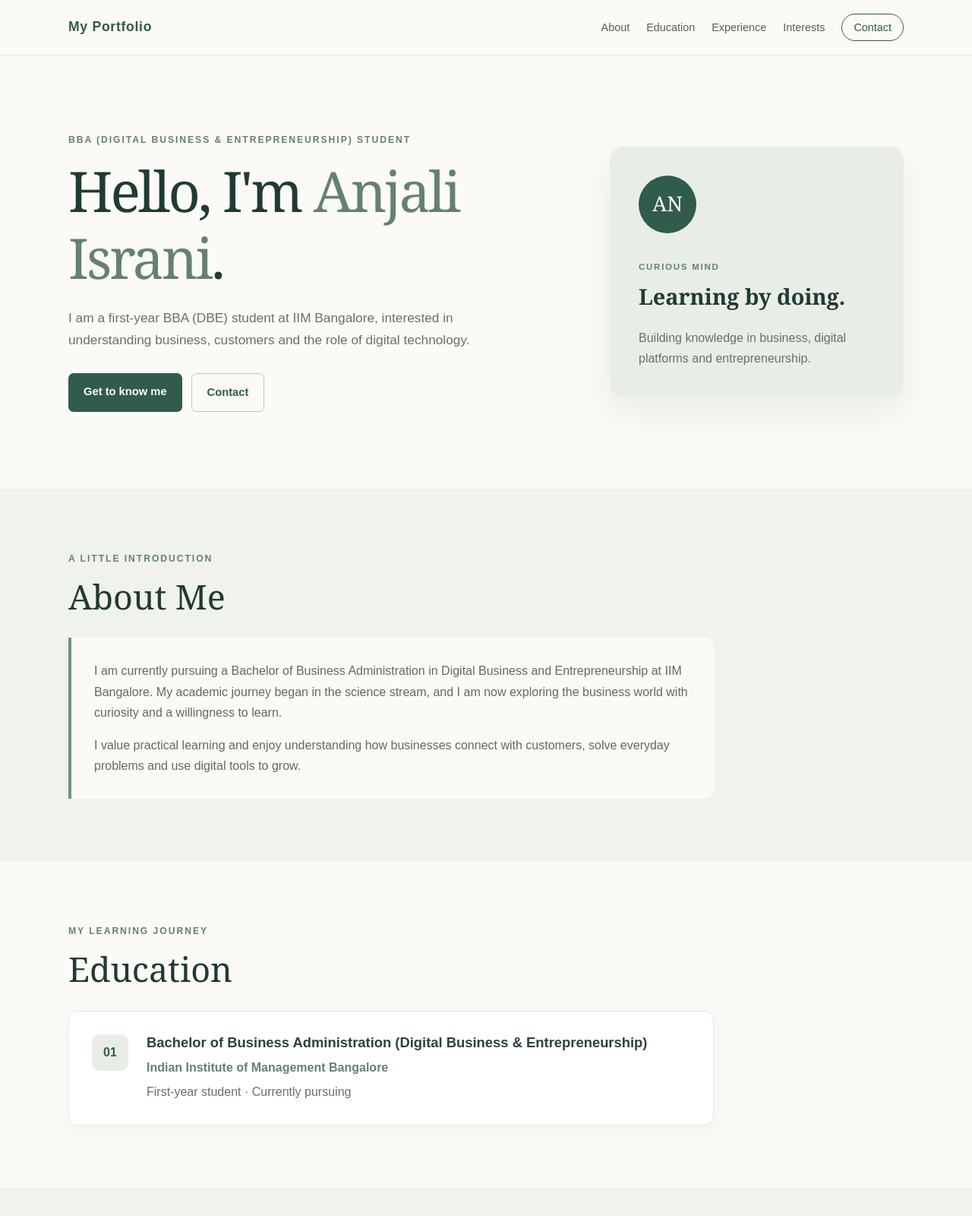
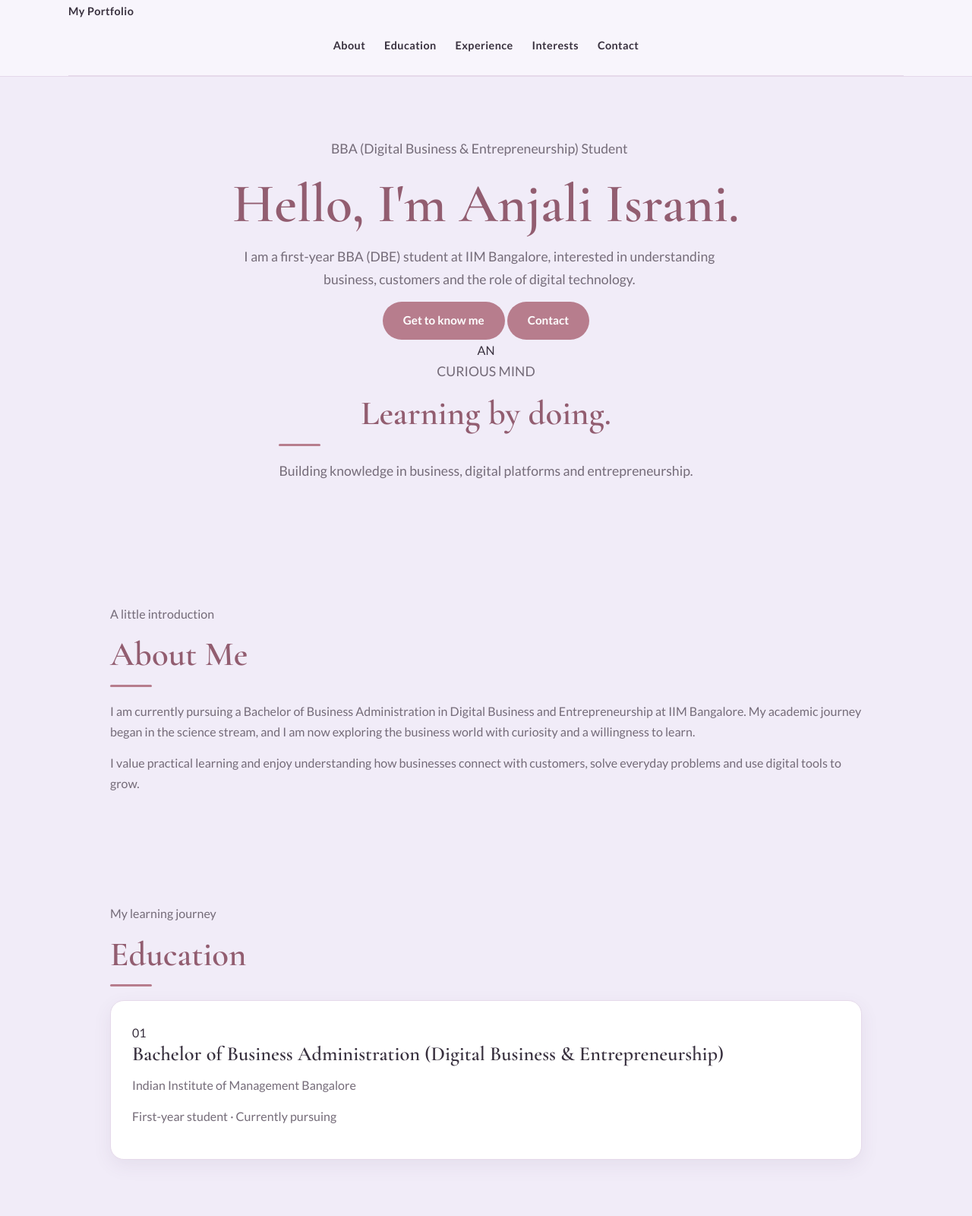
Before and after one commit to anjaliisrani789-ship-it/Resume-website-, a plain HTML site: page index.html in a window 1280 px wide. Shown: the top 1600 px of the page at 76% size. Drawn offline with nearby package versions, Linux system fonts and the light colour scheme.

Commit message:
Update style.css

```diff
--- a/style.css
+++ b/style.css
@@ -1,419 +1,363 @@
-/* Personal Resume Website - CSS stylesheet */
+@import url('https://fonts.googleapis.com/css2?family=Cormorant+Garamond:wght@400;500;600;700&family=Lato:wght@300;400;500;600;700&display=swap');
 
-/* 1. Element selectors: set the basic look of the whole page */
-* {
-  box-sizing: border-box;
+/* =========================
+   1. COLOUR PALETTE
+========================= */
+
+:root {
+    --background: #F1ECF8;
+    --background-light: #F8F5FC;
+    --dusty-rose: #B77D8D;
+    --rose-dark: #925D70;
+    --rose-light: #E8D0D9;
+    --text-dark: #39313F;
+    --text-light: #746B78;
+    --white: #FFFFFF;
+    --border: #E5D9EA;
+    --shadow: 0 8px 25px rgba(90, 65, 100, 0.08);
 }
 
-html {
-  scroll-behavior: smooth;
+/* =========================
+   2. GENERAL STYLING
+========================= */
+
+* {
+    margin: 0;
+    padding: 0;
+    box-sizing: border-box;
+    scroll-behavior: smooth;
 }
 
 body {
-  margin: 0;
-  font-family: Arial, Helvetica, sans-serif;
-  color: #24312d;
-  background: #fbfaf6;
-  line-height: 1.7;
+    font-family: 'Lato', sans-serif;
+    background-color: var(--background);
+    color: var(--text-dark);
+    line-height: 1.7;
+    font-size: 16px;
+}
+
+img {
+    max-width: 100%;
+    height: auto;
 }
 
 a {
-  color: inherit;
-  text-decoration: none;
+    color: var(--rose-dark);
+    text-decoration: none;
+    transition: 0.3s ease;
+}
+
+a:hover {
+    color: var(--dusty-rose);
+}
+
+/* =========================
+   3. HEADINGS & TYPOGRAPHY
+========================= */
+
+h1, h2, h3, h4 {
+    font-family: 'Cormorant Garamond', serif;
+    color: var(--text-dark);
+    line-height: 1.2;
+}
+
+h1 {
+    font-size: clamp(2.8rem, 7vw, 4.5rem);
+    font-weight: 600;
+}
+
+h2 {
+    font-size: clamp(2rem, 5vw, 2.8rem);
+    font-weight: 600;
+    margin-bottom: 18px;
+}
+
+h3 {
+    font-size: 1.65rem;
+    font-weight: 600;
+    margin-bottom: 10px;
 }
 
 p {
-  margin-top: 0;
+    color: var(--text-light);
+    margin-bottom: 14px;
 }
 
-/* 2. Class selectors: reusable layout and design styles */
-.container {
-  width: min(1100px, 90%);
-  margin: 0 auto;
+/* =========================
+   4. NAVIGATION BAR
+========================= */
+
+nav,
+.navbar,
+header {
+    position: sticky;
+    top: 0;
+    z-index: 100;
+    background: rgba(248, 245, 252, 0.96);
+    backdrop-filter: blur(12px);
+    border-bottom: 1px solid var(--border);
 }
 
-.site-header {
-  position: sticky; /* Positioning property */
-  top: 0;
-  z-index: 10;
-  background: rgba(251, 250, 246, 0.96);
-  border-bottom: 1px solid #e7e8df;
+nav ul,
+.nav-links {
+    display: flex;
+    align-items: center;
+    justify-content: center;
+    flex-wrap: wrap;
+    gap: 25px;
+    list-style: none;
+    padding: 18px 15px;
 }
 
-.navbar {
-  min-height: 72px;
-  display: flex; /* Display property */
-  align-items: center;
-  justify-content: space-between;
-  gap: 24px;
+nav a,
+.nav-links a {
+    font-family: 'Lato', sans-serif;
+    font-size: 0.9rem;
+    font-weight: 600;
+    color: var(--text-dark);
+    letter-spacing: 0.4px;
 }
 
-.brand {
-  font-size: 1.1rem;
-  font-weight: 800;
-  letter-spacing: 0.04em;
-  color: #315b4b;
+nav a:hover,
+.nav-links a:hover {
+    color: var(--dusty-rose);
 }
 
-.nav-links {
-  display: flex;
-  align-items: center;
-  gap: 22px;
-  list-style: none;
-  padding: 0;
-  margin: 0;
-  font-size: 0.9rem;
+/* =========================
+   5. MAIN CONTENT
+========================= */
+
+main {
+    width: min(1100px, 90%);
+    margin: auto;
 }
 
-.nav-links a {
-  color: #53615b;
-  transition: color 0.2s ease;
+section,
+.section {
+    padding: 75px 0;
+    scroll-margin-top: 80px;
 }
 
-.nav-links a:hover {
-  color: #287456;
+.container {
+    width: min(1100px, 90%);
+    margin: auto;
 }
 
-.nav-links .nav-contact {
-  padding: 9px 15px;
-  border: 1px solid #315b4b;
-  border-radius: 999px;
-  color: #315b4b;
+/* =========================
+   6. HOME / HERO SECTION
+========================= */
+
+.hero {
+    min-height: 65vh;
+    display: flex;
+    flex-direction: column;
+    align-items: center;
+    justify-content: center;
+    text-align: center;
+    padding: 80px 20px;
 }
 
-.hero {
-  display: grid;
-  grid-template-columns: 1.35fr 0.8fr;
-  align-items: center;
-  gap: 60px;
-  min-height: 570px;
-  padding-top: 70px;
-  padding-bottom: 70px;
+.hero h1 {
+    color: var(--rose-dark);
+    margin-bottom: 12px;
 }
 
-.eyebrow {
-  color: #64816f;
-  font-size: 0.76rem;
-  font-weight: 800;
-  letter-spacing: 0.16em;
-  text-transform: uppercase;
-  margin-bottom: 12px;
+.hero p {
+    max-width: 650px;
+    font-size: 1.1rem;
 }
 
-h1, h2, h3 {
-  line-height: 1.2;
-  margin-top: 0;
+/* =========================
+   7. CARDS
+========================= */
+
+.card,
+.education-card,
+.experience-card,
+.project-card,
+.feature-card {
+    background: var(--white);
+    padding: 28px;
+    border: 1px solid var(--border);
+    border-radius: 18px;
+    box-shadow: var(--shadow);
+    transition: transform 0.3s ease, box-shadow 0.3s ease;
 }
 
-h1 {
-  max-width: 680px;
-  margin-bottom: 20px;
-  color: #203b31;
-  font-family: Georgia, 'Times New Roman', serif;
-  font-size: clamp(2.6rem, 6vw, 4.6rem);
-  font-weight: 500;
-  letter-spacing: -0.04em;
+.card:hover,
+.education-card:hover,
+.experience-card:hover,
+.project-card:hover,
+.feature-card:hover {
+    transform: translateY(-5px);
+    box-shadow: 0 12px 30px rgba(90, 65, 100, 0.13);
 }
 
-.accent {
-  color: #64816f;
+.cards,
+.card-container,
+.grid {
+    display: grid;
+    grid-template-columns: repeat(auto-fit, minmax(230px, 1fr));
+    gap: 24px;
 }
 
-.hero-intro {
-  max-width: 610px;
-  color: #65716b;
-  font-size: 1.08rem;
+/* =========================
+   8. ABOUT & OTHER SECTIONS
+========================= */
+
+#about,
+#education,
+#experience,
+#interests,
+#contact {
+    padding: 65px 0;
 }
 
-.hero-actions {
-  display: flex;
-  flex-wrap: wrap;
-  gap: 12px;
-  margin-top: 28px;
+section h2,
+.section h2 {
+    color: var(--rose-dark);
 }
 
-.button {
-  display: inline-block;
-  padding: 12px 20px;
-  border-radius: 7px;
-  font-size: 0.92rem;
-  font-weight: 700;
+section h2::after,
+.section h2::after {
+    content: "";
+    display: block;
+    width: 55px;
+    height: 3px;
+    background: var(--dusty-rose);
+    margin-top: 12px;
+    border-radius: 5px;
 }
 
-.button-primary {
-  background: #315b4b;
-  color: #fff;
+/* =========================
+   9. BUTTONS
+========================= */
+
+button,
+.btn,
+.button {
+    display: inline-block;
+    background: var(--dusty-rose);
+    color: var(--white);
+    border: none;
+    border-radius: 30px;
+    padding: 12px 27px;
+    font-family: 'Lato', sans-serif;
+    font-size: 0.95rem;
+    font-weight: 600;
+    cursor: pointer;
+    transition: 0.3s ease;
 }
 
-.button-secondary {
-  border: 1px solid #bdc9c0;
-  color: #315b4b;
+button:hover,
+.btn:hover,
+.button:hover {
+    background: var(--rose-dark);
+    color: var(--white);
+    transform: translateY(-2px);
 }
 
-.hero-card {
-  position: relative;
-  padding: 38px;
-  min-height: 310px;
-  border-radius: 18px;
-  background: #e8eee7;
-  box-shadow: 0 18px 45px rgba(38, 66, 51, 0.08);
+/* =========================
+   10. LISTS & HIGHLIGHTS
+========================= */
+
+ul {
+    padding-left: 22px;
 }
 
-.monogram {
-  display: grid;
-  place-items: center;
-  width: 76px;
-  height: 76px;
-  margin-bottom: 35px;
-  border-radius: 50%;
-  background: #315b4b;
-  color: white;
-  font-family: Georgia, 'Times New Roman', serif;
-  font-size: 1.7rem;
+li {
+    margin-bottom: 8px;
+    color: var(--text-light);
 }
 
-.hero-card-label {
-  color: #64816f;
-  font-size: 0.72rem;
-  font-weight: 800;
-  letter-spacing: 0.15em;
+strong {
+    color: var(--rose-dark);
+    font-weight: 700;
 }
 
-.hero-card h2 {
-  color: #203b31;
-  font-family: Georgia, 'Times New Roman', serif;
-  font-size: 1.8rem;
+/* =========================
+   11. CONTACT SECTION
+========================= */
+
+#contact {
+    background: var(--background-light);
+    border-radius: 20px;
+    padding: 45px 30px;
+    text-align: center;
+    margin: 35px 0;
 }
 
-.hero-card p:last-child {
-  color: #65716b;
-  margin-bottom: 0;
+#contact a {
+    font-weight: 600;
 }
 
-.section {
-  padding: 82px 0;
-  scroll-margin-top: 75px;
+/* =========================
+   12. FOOTER
+========================= */
+
+footer {
+    background: #E5D9EA;
+    color: var(--text-dark);
+    text-align: center;
+    padding: 25px 15px;
+    margin-top: 50px;
 }
 
-.section-soft {
-  background: #f0f2ec;
+footer p {
+    margin: 0;
+    font-size: 0.9rem;
 }
 
-.section-heading {
-  margin-bottom: 28px;
+/* =========================
+   13. RESPONSIVE DESIGN
+========================= */
+
+@media (max-width: 768px) {
+
+    nav ul,
+    .nav-links {
+        gap: 12px;
+        padding: 14px 8px;
+    }
+
+    nav a,
+    .nav-links a {
+        font-size: 0.8rem;
+    }
+
+    section,
+    .section {
+        padding: 48px 0;
+    }
+
+    .hero {
+        min-height: 50vh;
+        padding: 55px 15px;
+    }
+
+    .card,
+    .education-card,
+    .experience-card,
+    .project-card {
+        padding: 22px;
+    }
+
+    .cards,
+    .card-container,
+    .grid {
+        grid-template-columns: 1fr;
+    }
 }
 
-.section-heading h2,
-.contact-panel h2 {
-  color: #203b31;
-  font-family: Georgia, 'Times New Roman', serif;
-  font-size: clamp(2rem, 4vw, 2.8rem);
-  font-weight: 500;
-  margin-bottom: 0;
-}
+@media (max-width: 420px) {
+    body {
+        font-size: 15px;
+    }
 
-.about-panel {
-  max-width: 850px;
-  padding: 30px;
-  border-left: 4px solid #77917f;
-  background: #fbfaf6;
-  border-radius: 0 12px 12px 0;
-  color: #5e6b64;
-}
+    h1 {
+        font-size: 2.6rem;
+    }
 
-.about-panel p:last-child {
-  margin-bottom: 0;
-}
-
-.info-card {
-  display: flex;
-  gap: 24px;
-  align-items: flex-start;
-  max-width: 850px;
-  padding: 30px;
-  background: #fff;
-  border: 1px solid #e7e8df;
-  border-radius: 12px;
-  box-shadow: 0 10px 28px rgba(38, 66, 51, 0.04);
-}
-
-.card-mark {
-  flex: 0 0 48px;
-  display: grid;
-  place-items: center;
-  width: 48px;
-  height: 48px;
-  border-radius: 10px;
-  background: #e8eee7;
-  color: #315b4b;
-  font-weight: 800;
-}
-
-.info-card h3 {
-  margin-bottom: 8px;
-  color: #2b4338;
-  font-size: 1.15rem;
-}
-
-.card-meta {
-  color: #64816f;
-  font-weight: 700;
-  margin-bottom: 5px;
-}
-
-.card-note,
-.info-card p:last-child {
-  color: #65716b;
-  margin-bottom: 0;
-}
-
-.interest-grid {
-  display: grid;
-  grid-template-columns: repeat(3, 1fr);
-  gap: 18px;
-}
-
-.interest-card {
-  padding: 26px;
-  min-height: 205px;
-  border: 1px solid #e7e8df;
-  border-radius: 12px;
-  background: #fff;
-}
-
-.interest-number {
-  display: inline-block;
-  margin-bottom: 24px;
-  color: #77917f;
-  font-size: 0.78rem;
-  font-weight: 800;
-}
-
-.interest-card h3 {
-  margin-bottom: 9px;
-  color: #2b4338;
-}
-
-.interest-card p {
-  color: #65716b;
-  font-size: 0.94rem;
-  margin-bottom: 0;
-}
-
-.contact-section {
-  background: #e8eee7;
-}
-
-.contact-panel {
-  display: flex;
-  justify-content: space-between;
-  align-items: center;
-  gap: 35px;
-}
-
-.contact-panel p:not(.eyebrow) {
-  color: #65716b;
-  margin: 14px 0 0;
-}
-
-.contact-detail {
-  display: flex;
-  flex-direction: column;
-  gap: 5px;
-  padding: 22px 26px;
-  background: #fbfaf6;
-  border-radius: 10px;
-}
-
-.contact-label {
-  color: #64816f;
-  font-size: 0.75rem;
-  font-weight: 800;
-  text-transform: uppercase;
-  letter-spacing: 0.12em;
-}
-
-.contact-detail a {
-  color: #315b4b;
-  font-weight: 700;
-}
-
-.edit-note {
-  max-width: 260px;
-  color: #8a7560;
-  font-size: 0.72rem;
-}
-
-.site-footer {
-  padding: 20px 0;
-  background: #203b31;
-  color: #e9eee9;
-  font-size: 0.85rem;
-}
-
-.footer-inner {
-  display: flex;
-  justify-content: space-between;
-  gap: 20px;
-}
-
-.footer-inner p {
-  margin: 0;
-}
-
-/* 3. ID selector: special styling for the home section */
-#home {
-  scroll-margin-top: 80px;
-}
-
-/* 4. Responsive design: adjust layout for tablets and phones */
-@media (max-width: 760px) {
-  .navbar {
-    align-items: flex-start;
-    flex-direction: column;
-    padding-top: 16px;
-    padding-bottom: 16px;
-  }
-
-  .nav-links {
-    flex-wrap: wrap;
-    gap: 12px 16px;
-    font-size: 0.82rem;
-  }
-
-  .hero {
-    grid-template-columns: 1fr;
-    gap: 28px;
-    min-height: auto;
-    padding-top: 55px;
-    padding-bottom: 55px;
-  }
-
-  .hero-card {
-    min-height: auto;
-  }
-
-  .interest-grid {
-    grid-template-columns: 1fr;
-  }
-
-  .contact-panel {
-    align-items: flex-start;
-    flex-direction: column;
-  }
-
-  .section {
-    padding: 60px 0;
-  }
-}
-
-@media (max-width: 480px) {
-  .info-card {
-    flex-direction: column;
-    padding: 23px;
-  }
-
-  .footer-inner {
-    flex-direction: column;
-  }
-}
+    nav ul,
+    .nav-links {
+        gap: 9px;
```
